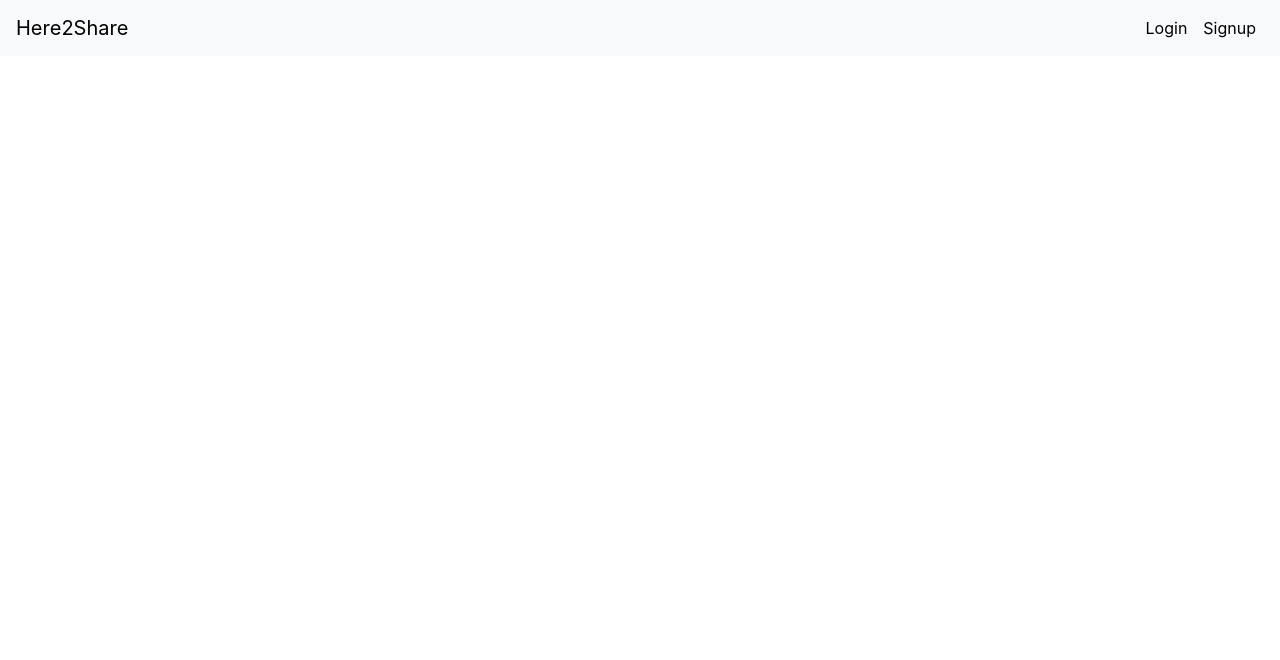
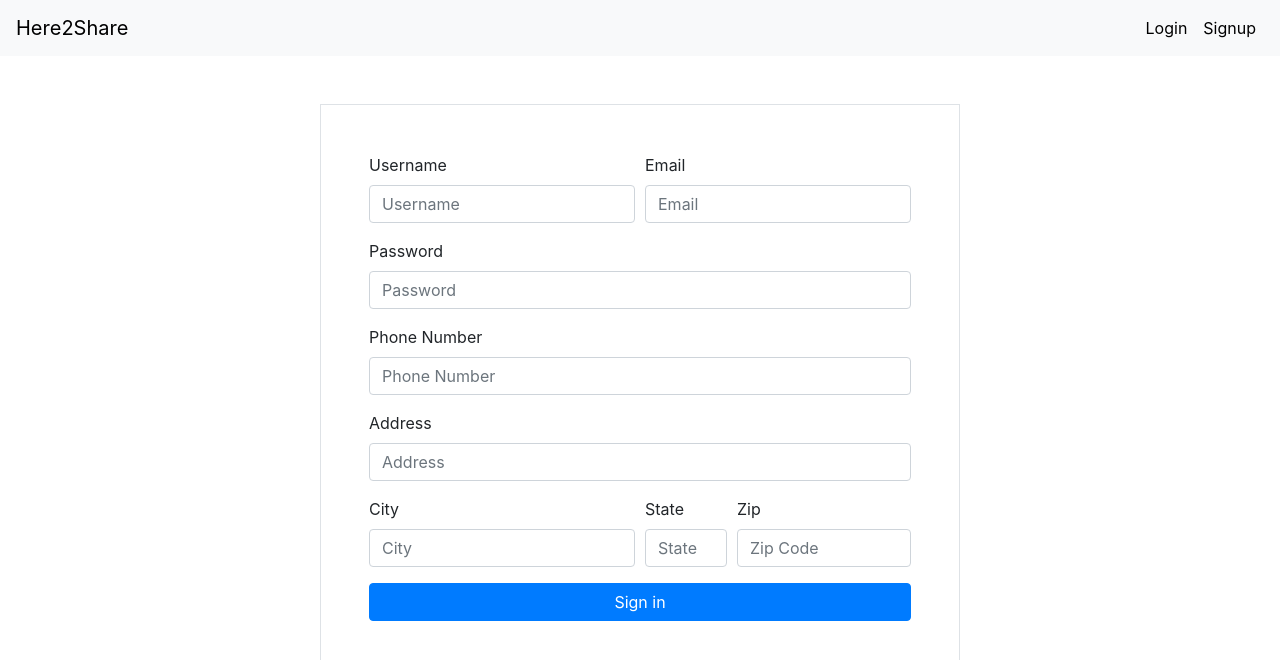
Before and after one commit to willshepp28/Here2Share_frontend, an Angular app: page /signup in a window 1280 px wide. Shown: the top 660 px of the page. Built offline with nearby package versions, Linux system fonts and the light colour scheme.

Commit message:
intial setup of signup form complete

```diff
--- a/src/app/signup/signup.component.html
+++ b/src/app/signup/signup.component.html
@@ -158,3 +158,65 @@
     <button mat-button>Submit</button>
   </mat-card-actions> -->
 <!-- </mat-card>  -->
+
+
+<!-- <form class="example-form" [formGroup]="signupForm" (ngSubmit)="onSubmit()"> -->
+
+<form class="border w-50 d-flex flex-column mx-auto mt-5 p-5" [formGroup]="signupForm" (ngSubmit)="onSubmit()">
+    <div class="form-row">
+
+
+      <!-- username -->
+      <div class="form-group col-md-6">
+          <label>Username</label>
+          <input type="text" class="form-control" placeholder="Username" formControlName="username">
+        </div>
+
+        <!-- email -->
+        <div class="form-group col-md-6">
+          <label>Email</label>
+          <input type="email" class="form-control" placeholder="Email" formControlName="email">
+        </div>
+    </div>
+
+<!-- Password -->
+    <div class="form-group">
+      <label>Password</label>
+      <input type="password" class="form-control" placeholder="Password" formControlName="password">
+    </div>
+
+
+
+
+    <!-- Phone Number  -->
+    <div class="form-group">
+        <label for="inputAddress2">Phone Number</label>
+        <input type="tel" class="form-control" placeholder="Phone Number" formControlName="phone_number">
+      </div>
+
+
+
+  <!-- Address  -->
+    <div class="form-group">
+      <label for="inputAddress2">Address</label>
+      <input type="text" class="form-control" id="inputAddress2" placeholder="Address" formControlName="address">
+    </div>
+    <div class="form-row">
+      <div class="form-group col-md-6">
+        <label for="inputCity">City</label>
+        <input type="text" class="form-control" placeholder="City" formControlName="city">
+      </div>
+      <div class="form-group col-md-2">
+        <label>State</label>
+        <input type="text" class="form-control" placeholder="State" formControlName="state">
+      </div>
+      <div class="form-group col-md-4">
+        <label>Zip</label>
+        <input type="text" class="form-control" placeholder="Zip Code" formControlName="zipcode">
+      </div>
+    </div>
+
+
+  <!-- Submit Button -->
+    <button type="submit" class="btn btn-primary">Sign in</button>
+  </form>
--- a/src/app/signup/signup.component.ts
+++ b/src/app/signup/signup.component.ts
@@ -47,22 +47,20 @@ export class SignupComponent implements OnInit {
   ngOnInit() {
 
     this.signupForm = this.formBuilder.group({
-      firstName: ['', [Validators.required, Validators.minLength(4)]],
-      lastName: ['', [Validators.required, Validators.minLength(4)]],
+
       username: ['', [Validators.required, Validators.minLength(4)]],
       phone_number: ['', [Validators.required, Validators.minLength(10)]],
       password: ['', [Validators.required, Validators.minLength(4)]],
-      confirmPassword: ['', [Validators.required, Validators.minLength(4)]],
       email: ['', [Validators.required, Validators.email]],
       address: ['', Validators.required],
       city: ['', Validators.required],
       state: ['', [Validators.required, Validators.minLength(2)]],
       zipcode: ['', [Validators.required, Validators.minLength(5)]],
 
-    },
-      {
-        validator: PasswordValidation.MatchPassword
-      }
+     }
+    //   {
+    //     validator: PasswordValidation.MatchPassword
+    //   }
     );
   }
 
@@ -70,6 +68,8 @@ export class SignupComponent implements OnInit {
   get getFormControls() { return this.signupForm.controls; }
 
   onSubmit() {
+
+    console.log("What is going on")
     this.submitted = true;
 
     // stop here if form is invalid
```
